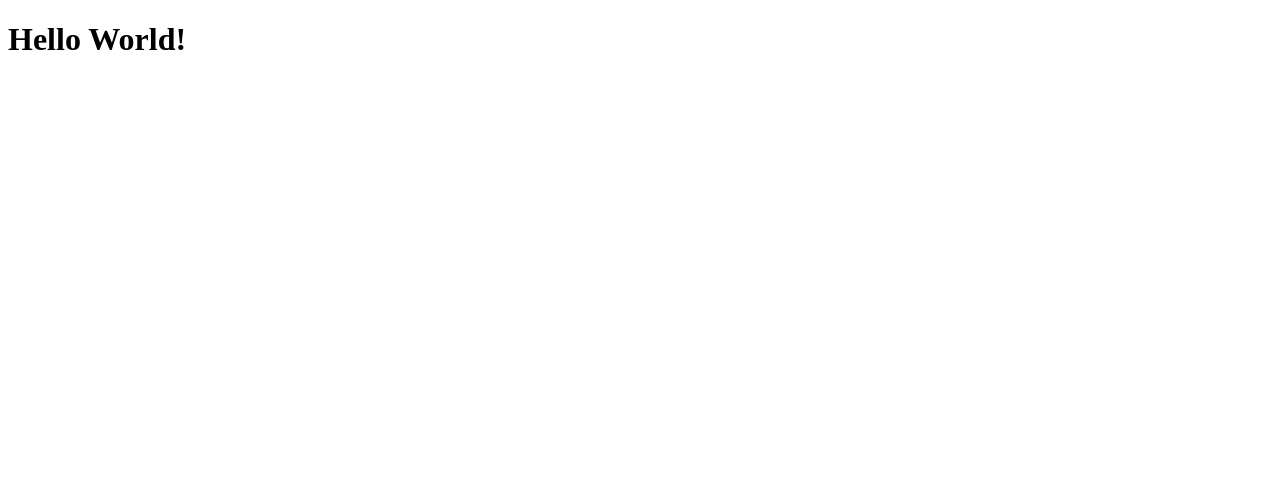
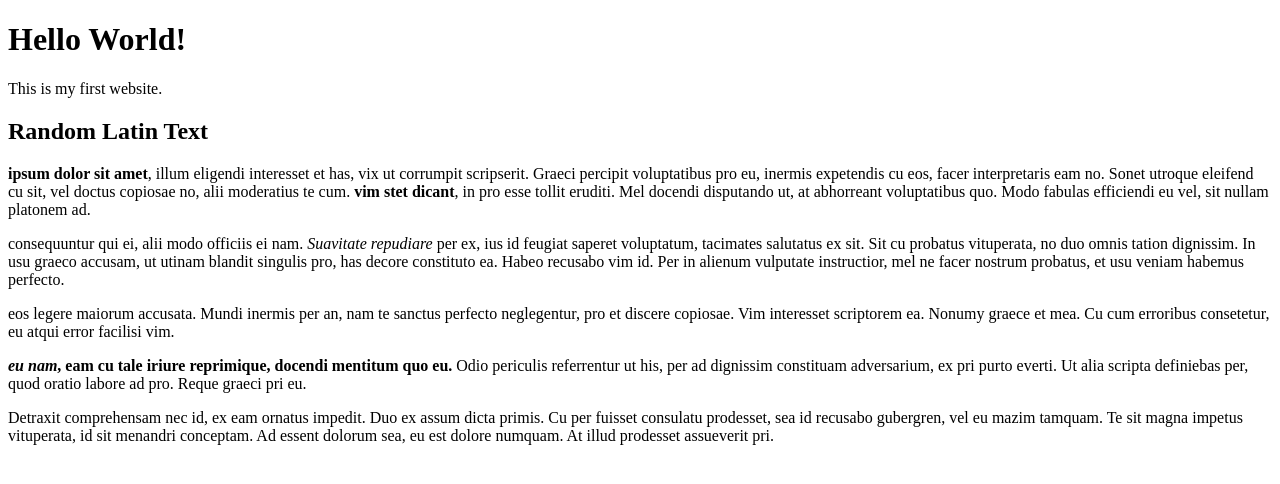
Before and after one commit to Bluejay11/html-boilerplate, a plain HTML site: page index.html in a window 1280 px wide. Drawn offline with Linux system fonts and the light colour scheme.

Commit message:
modified index.html by adding text with strong and em

```diff
--- a/index.html
+++ b/index.html
@@ -8,6 +8,34 @@
 
 <body>
     <h1>Hello World!</h1>
+    <p>This is my first website.</p>
+    <h2>Random Latin Text</h2>
+    <!--strong for bold text em for italics-->
+    <!--strong and em give real meaning while b and i do not. this is useful for accessability-->
+    <p> <strong> ipsum dolor sit amet</strong>, illum eligendi interesset et has, vix ut corrumpit scripserit. Graeci
+        percipit
+        voluptatibus pro eu, inermis expetendis cu eos, facer interpretaris eam no. Sonet utroque eleifend cu sit, vel
+        doctus copiosae no, alii moderatius te cum. <strong> vim stet dicant</strong>, in pro esse tollit eruditi. Mel
+        docendi
+        disputando ut, at abhorreant voluptatibus quo. Modo fabulas efficiendi eu vel, sit nullam platonem ad.</p>
+
+    <p> consequuntur qui ei, alii modo officiis ei nam. <em>Suavitate repudiare</em> per ex, ius id feugiat saperet
+        voluptatum, tacimates salutatus ex sit. Sit cu probatus vituperata, no duo omnis tation dignissim. In usu graeco
+        accusam, ut utinam blandit singulis pro, has decore constituto ea. Habeo recusabo vim id. Per in alienum
+        vulputate instructior, mel ne facer nostrum probatus, et usu veniam habemus perfecto.</p>
+
+    <p> eos legere maiorum accusata. Mundi inermis per an, nam te sanctus perfecto neglegentur, pro et discere
+        copiosae. Vim interesset scriptorem ea. Nonumy graece et mea. Cu cum erroribus consetetur, eu atqui error
+        facilisi vim.</p>
+
+    <p> <strong> <em>eu nam</em>, eam cu tale iriure reprimique, docendi mentitum quo eu.</strong> Odio periculis
+        referrentur ut
+        his, per ad dignissim constituam adversarium, ex pri purto everti. Ut alia scripta definiebas per, quod oratio
+        labore ad pro. Reque graeci pri eu.</p>
+
+    <p> Detraxit comprehensam nec id, ex eam ornatus impedit. Duo ex assum dicta primis. Cu per fuisset consulatu
+        prodesset, sea id recusabo gubergren, vel eu mazim tamquam. Te sit magna impetus vituperata, id sit menandri
+        conceptam. Ad essent dolorum sea, eu est dolore numquam. At illud prodesset assueverit pri.</p>
 </body>
 
 </html>
```
